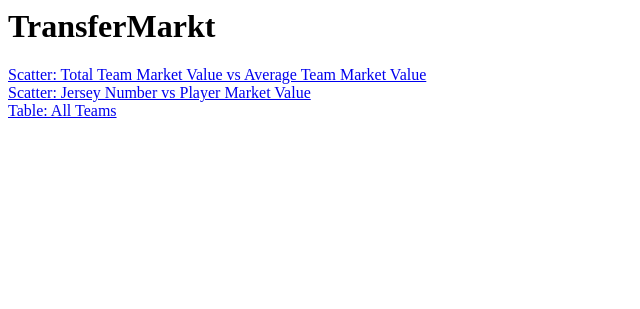
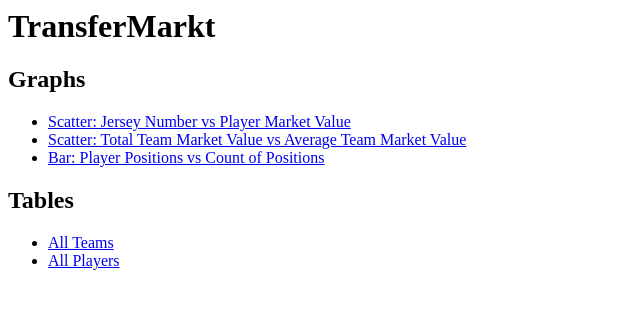
Before and after one commit to hopetambala/transferMarket-flask-beautifulSoup, a Flask app: page / in a window 1280 px wide. Shown: the top 309 px of the page, without its empty margins (0-640 px from the left). Run offline with Flask 2, Linux system fonts and the light colour scheme; parts of the project's set-up code (start-up, migrations or seed data) failed here and were passed over.

Commit message:
chore():add routes

```diff
--- a/templates/index.html
+++ b/templates/index.html
@@ -1,8 +1,14 @@
 <h1>TransferMarkt</h1>
 
-<a href="/market_value_comparison">Scatter: Total Team Market Value vs Average Team Market Value</a>
-<br>
-<a href="/market_value_jersey_comparison">Scatter: Jersey Number vs Player Market Value</a>
-<br>
-<a href="/teams">Table: All Teams</a>
-<br>
+<h2>Graphs</h2>
+<ul>
+    <li><a href="/market_value_jersey_comparison">Scatter: Jersey Number vs Player Market Value</a></li>
+    <li><a href="/market_value_team_comparison">Scatter: Total Team Market Value vs Average Team Market Value</a></li>
+    <li><a href="/positions">Bar: Player Positions vs Count of Positions</a></li>
+</ul>
+
+<h2>Tables</h2>
+<ul>
+    <li><a href="/teams">All Teams</a></li>
+    <li><a href="/players_detailed">All Players</a></li>
+</ul>
--- a/templates/list_teams.html
+++ b/templates/list_teams.html
@@ -1,7 +1,7 @@
 <!doctype html>
 <html>
    <body>
-
+      <H1>HTML Table of All Teams</H1>
       <table border = 1>
          <thead>
             <td>Name</td>
```
